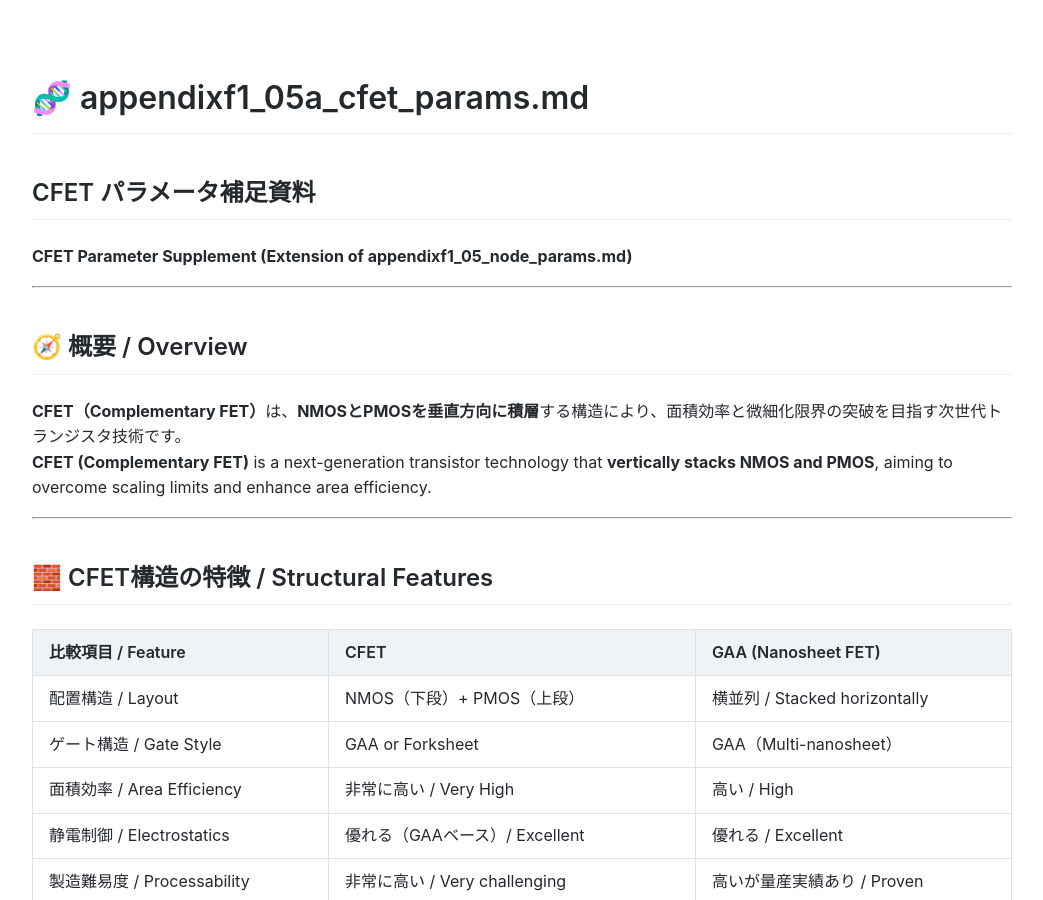
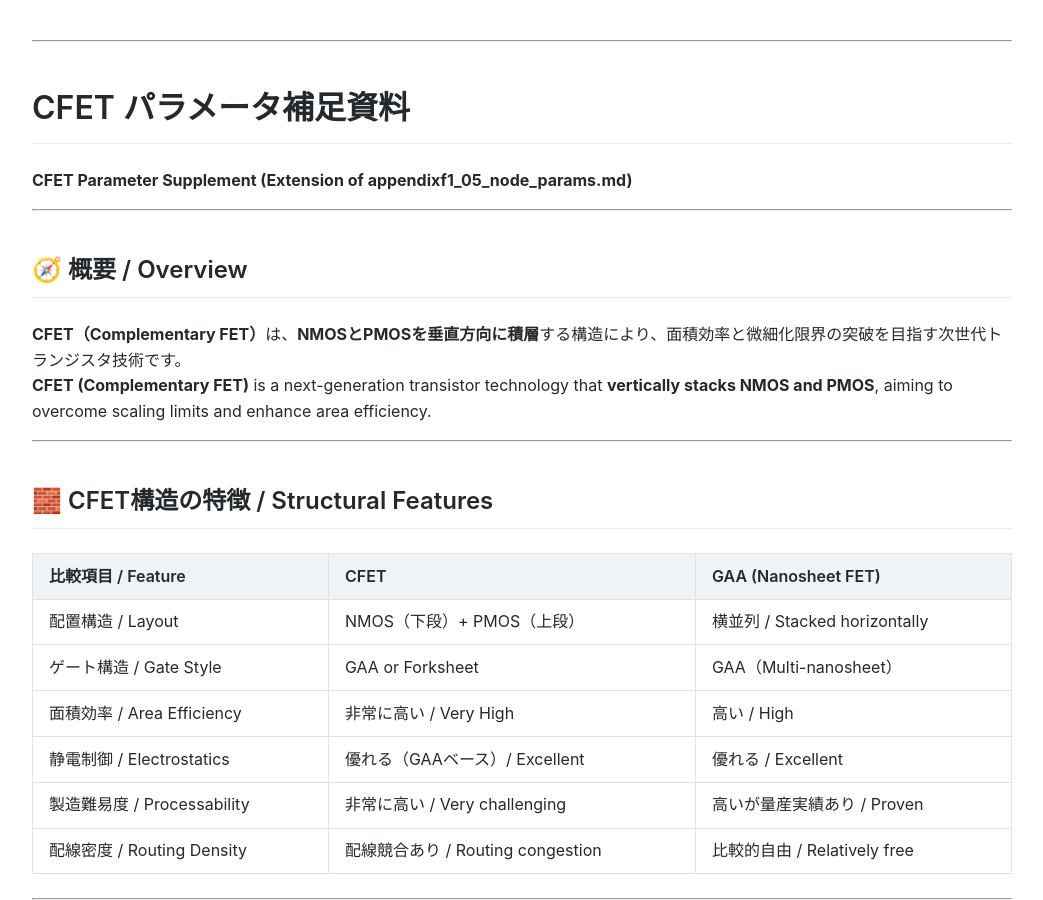
Before and after one commit to Samizo-AITL/Edusemi-v4x, a Jekyll site: the page built from f_chapter1_finfet_gaa/appendixf1_05a_cfet_params.md, in a window 1280 px wide and 900 px high. Shown: the whole window, without its empty margins (118-1161 px from the left). Built offline with Jekyll 4.4.1, drawn with Linux system fonts in a browser that asks for light colours; our own code applies the rules of GitHub Pages for plain Markdown files; some of the changed text lies outside the part shown.

Commit message:
Update appendixf1_05a_cfet_params.md

```diff
--- a/f_chapter1_finfet_gaa/appendixf1_05a_cfet_params.md
+++ b/f_chapter1_finfet_gaa/appendixf1_05a_cfet_params.md
@@ -1,5 +1,11 @@
-# 🧬 appendixf1_05a_cfet_params.md
-## CFET パラメータ補足資料
+---
+layout: default
+title: CFET パラメータ補足資料
+---
+
+---
+
+# CFET パラメータ補足資料
 **CFET Parameter Supplement (Extension of appendixf1_05_node_params.md)**
 
 ---
```
Also changed, not shown: other parts of f_chapter1_finfet_gaa/appendixf1_05a_cfet_params.md (+4 -0 lines).
